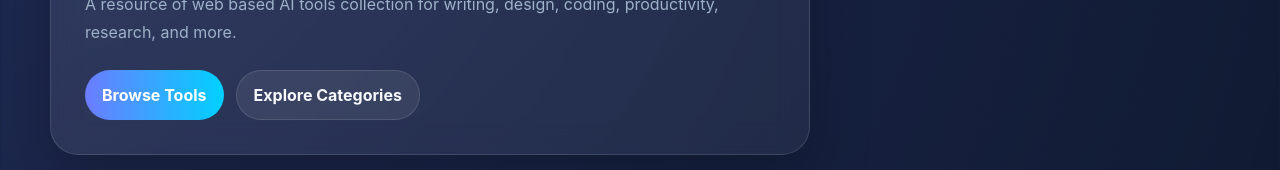
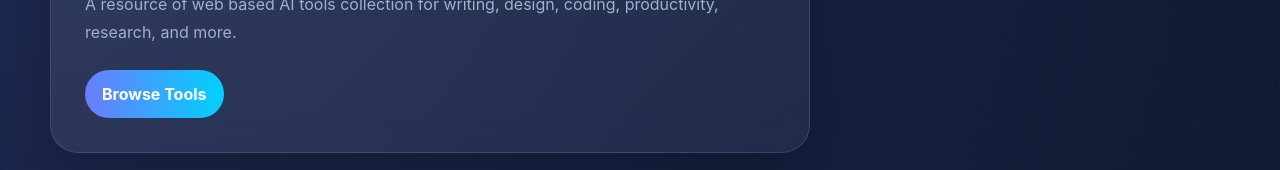
Before and after one commit to monirul-hasan06/tools, a React (Vite) app: page / in a window 1280 px wide. Shown: the part 264-434 px from the top of the page. Built offline with nearby package versions, Linux system fonts and the light colour scheme; a web font is replaced by a local one.

Commit message:
removing a extra button

```diff
--- a/src/App.jsx
+++ b/src/App.jsx
@@ -163,7 +163,6 @@ function App() {
           </p>
           <div className="hero-actions">
             <a href="#tools" className="btn btn-primary">Browse Tools</a>
-            <a href="#categories" className="btn btn-secondary">Explore Categories</a>
           </div>
         </div>
       </header>
```
